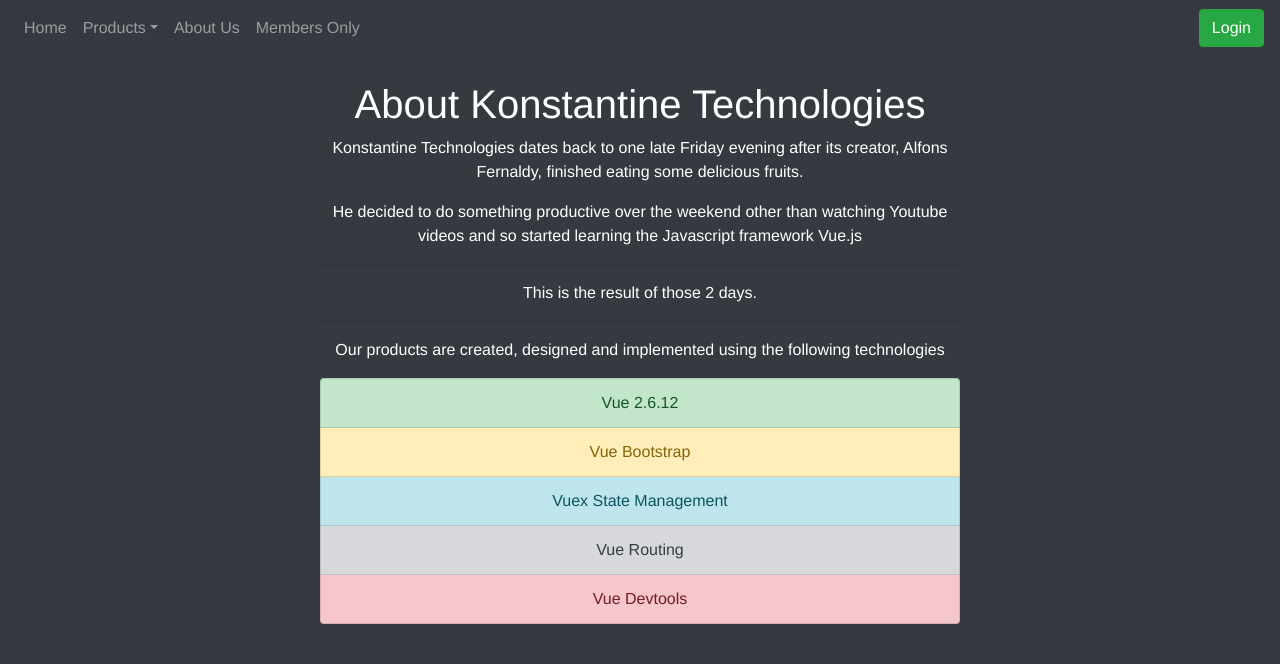
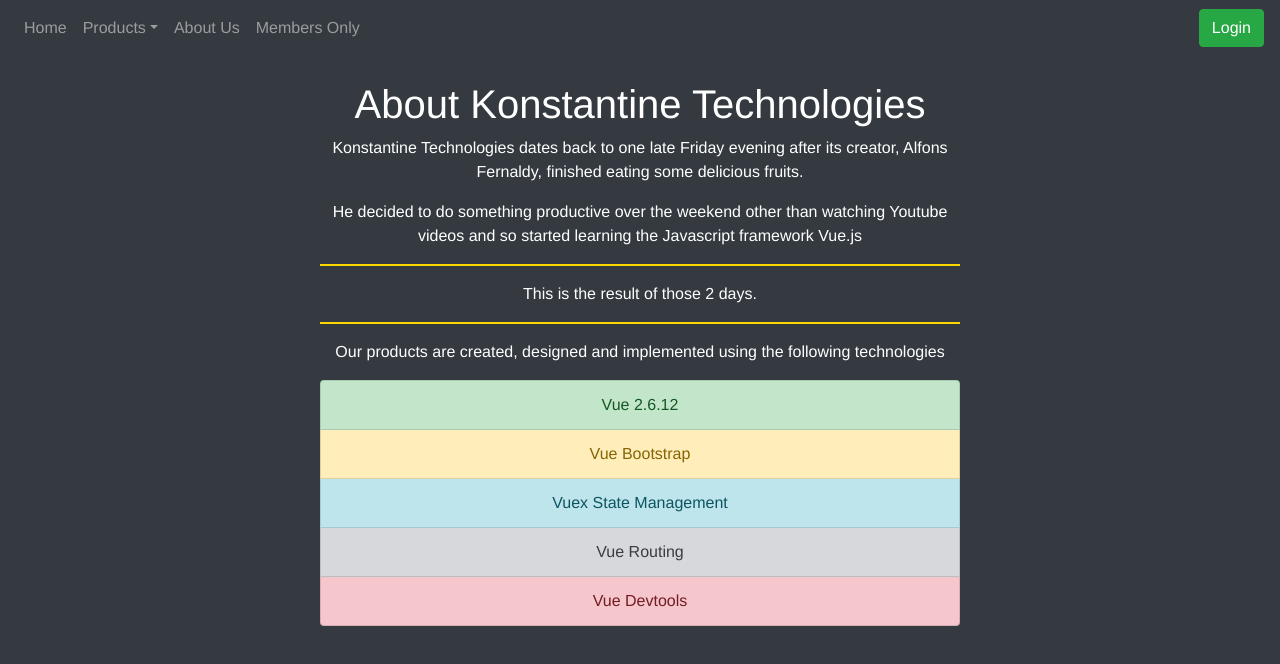
Before and after one commit to ReduxLX/V-Company-Dashboard, a Vue app: page /about in a window 1280 px wide. Shown: the top 664 px of the page. Built offline with nearby package versions, Linux system fonts and the light colour scheme.

Commit message:
Fixed some bugs and readded content.

```diff
--- a/src/router/index.js
+++ b/src/router/index.js
@@ -38,7 +38,7 @@
       if (state.authenticated) {
         next();
       } else {
-        next();
+        next(false);
       }
     }
   }
--- a/src/views/About.vue
+++ b/src/views/About.vue
@@ -12,9 +12,9 @@
           He decided to do something productive over the weekend other
           than watching Youtube videos and so started learning the Javascript framework Vue.js
         </p>
-        <hr />
+        <hr class="hr" />
         <p>This is the result of those 2 days.</p>
-        <hr />
+        <hr class="hr" />
       </div>
       <p>Our products are created, designed and implemented using the following technologies</p>
       <b-list-group class="list">
@@ -62,4 +62,7 @@
   margin-top: 10px;
   display: block;
 }
+.hr {
+  border: 1px solid gold;
+}
 </style>
--- a/src/views/Employees.vue
+++ b/src/views/Employees.vue
@@ -1,6 +1,7 @@
 <template>
   <div class="employees">
     <h1>The Workforce</h1>
+    <!-- Loading Spinner -->
     <div class="spinner-border" role="status" v-if="fetchingAPI">
       <span class="sr-only">Loading...</span>
     </div>
@@ -10,7 +11,7 @@
     </p>
     <!------------------ Table Controls ------------------>
     <div>
-      <b-container fluid>
+      <b-container fluid v-if="fetchingAPI === false">
         <b-row align-h="around">
           <b-col sm="3">
             <b-pagination
@@ -53,13 +54,11 @@
 </template>
 
 <script>
-// import { mapState } from "vuex";
-import employeesJSON from '@/data/employees';
 import analytics from '@/functions/generalFunctions';
 export default {
   data() {
     return {
-      employees: employeesJSON[0].data,
+      employees: {},
       fields: [
         { key: 'id', label: 'ID', sortable: true },
         { key: 'employee_name', label: 'Full Name', sortable: true },
@@ -74,20 +73,20 @@
     };
   },
   mounted: function() {
-    this.totalRows = this.employees.length;
     analytics.incrementLocalStorageParam('visited_employees');
-    //     // Fetch Employee Records from external API
-    //     this.fetchingAPI = true;
-    //     fetch("http://dummy.restapiexample.com/api/v1/employees", {
-    //       method: "get"
-    //     })
-    //       .then(response => {
-    //         return response.json();
-    //       })
-    //       .then(responseJson => {
-    //         this.employees = responseJson.data;
-    //         this.fetchingAPI = false;
-    //       });
+    // Fetch Employee Records from external API
+    this.fetchingAPI = true;
+    fetch('http://dummy.restapiexample.com/api/v1/employees', {
+      method: 'get'
+    })
+      .then(response => {
+        return response.json();
+      })
+      .then(responseJson => {
+        this.employees = responseJson.data;
+        this.fetchingAPI = false;
+        this.totalRows = this.employees.length;
+      });
   }
 };
 </script>
```
Also changed, not shown: 1 other file (tests, documents, lock files or other folders).
